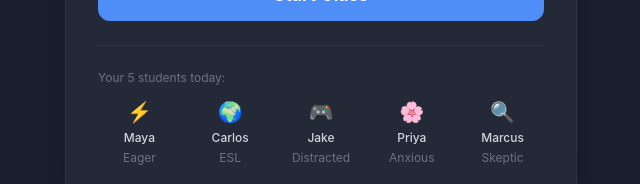
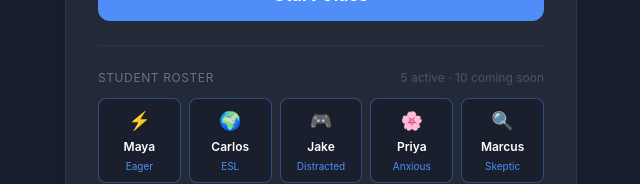
Before and after one commit to Hackathlon-Budapest/codebase, a React (Vite) app in the folder frontend/: page / in a window 1280 px wide. Shown: the part 616-800 px from the top of the page, without its empty margins (319-959 px from the left). Built offline with nearby package versions, Linux system fonts and the light colour scheme; no server answers.

Commit message:
feat: student roster with 10 placeholder characters

```diff
--- a/frontend/src/components/TeacherControls/SessionSetup.tsx
+++ b/frontend/src/components/TeacherControls/SessionSetup.tsx
@@ -174,21 +174,49 @@ export function SessionSetup() {
           {isLoading ? 'Starting...' : 'Start Class'}
         </button>
 
-        {/* Student preview */}
+        {/* Student roster */}
         <div className="mt-6 pt-6 border-t border-classroom-border">
-          <p className="text-xs text-gray-500 mb-3">Your 5 students today:</p>
+          <div className="flex items-center justify-between mb-3">
+            <p className="text-xs text-gray-500 uppercase tracking-wider">Student Roster</p>
+            <span className="text-xs text-gray-600">5 active · 10 coming soon</span>
+          </div>
+
+          {/* Active students */}
+          <div className="grid grid-cols-5 gap-2 text-center mb-3">
+            {[
+              { name: 'Maya',   emoji: '⚡', desc: 'Eager' },
+              { name: 'Carlos', emoji: '🌍', desc: 'ESL' },
+              { name: 'Jake',   emoji: '🎮', desc: 'Distracted' },
+              { name: 'Priya',  emoji: '🌸', desc: 'Anxious' },
+              { name: 'Marcus', emoji: '🔍', desc: 'Skeptic' },
+            ].map((s) => (
+              <div key={s.name} className="flex flex-col items-center gap-1 py-2 px-1 rounded-lg bg-classroom-bg border border-classroom-accent/40">
+                <span className="text-lg">{s.emoji}</span>
+                <span className="text-xs font-semibold text-white">{s.name}</span>
+                <span className="text-[10px] text-classroom-accent">{s.desc}</span>
+              </div>
+            ))}
+          </div>
+
+          {/* Locked placeholder students */}
           <div className="grid grid-cols-5 gap-2 text-center">
             {[
-              { name: 'Maya', emoji: '⚡', desc: 'Eager' },
-              { name: 'Carlos', emoji: '🌍', desc: 'ESL' },
-              { name: 'Jake', emoji: '🎮', desc: 'Distracted' },
-              { name: 'Priya', emoji: '🌸', desc: 'Anxious' },
-              { name: 'Marcus', emoji: '🔍', desc: 'Skeptic' },
+              { name: 'Zara',   emoji: '🎨', desc: 'Visual' },
+              { name: 'Leo',    emoji: '🏆', desc: 'Type-A' },
+              { name: 'Aisha',  emoji: '🌟', desc: 'Perfectionist' },
+              { name: 'Tommy',  emoji: '🤫', desc: 'Observer' },
+              { name: 'Sofia',  emoji: '💬', desc: 'Social' },
+              { name: 'Ethan',  emoji: '📚', desc: 'Needs support' },
+              { name: 'Mia',    emoji: '✈️', desc: 'Transfer' },
+              { name: 'Daniel', emoji: '😏', desc: 'Contrarian' },
+              { name: 'Nia',    emoji: '💪', desc: 'Overconfident' },
+              { name: 'Liam',   emoji: '💡', desc: 'Gifted-bored' },
             ].map((s) => (
-              <div key={s.name} className="flex flex-col items-center gap-1">
-                <span className="text-xl">{s.emoji}</span>
-                <span className="text-xs font-medium text-gray-300">{s.name}</span>
-                <span className="text-xs text-gray-500">{s.desc}</span>
+              <div key={s.name} className="relative flex flex-col items-center gap-1 py-2 px-1 rounded-lg bg-classroom-bg border border-classroom-border opacity-45">
+                <span className="text-lg">{s.emoji}</span>
+                <span className="text-xs font-medium text-gray-500">{s.name}</span>
+                <span className="text-[10px] text-gray-600">{s.desc}</span>
+                <span className="absolute -top-1.5 -right-1.5 text-[8px] bg-gray-700 text-gray-400 rounded-full px-1 py-px leading-tight">Soon</span>
               </div>
             ))}
           </div>
```
